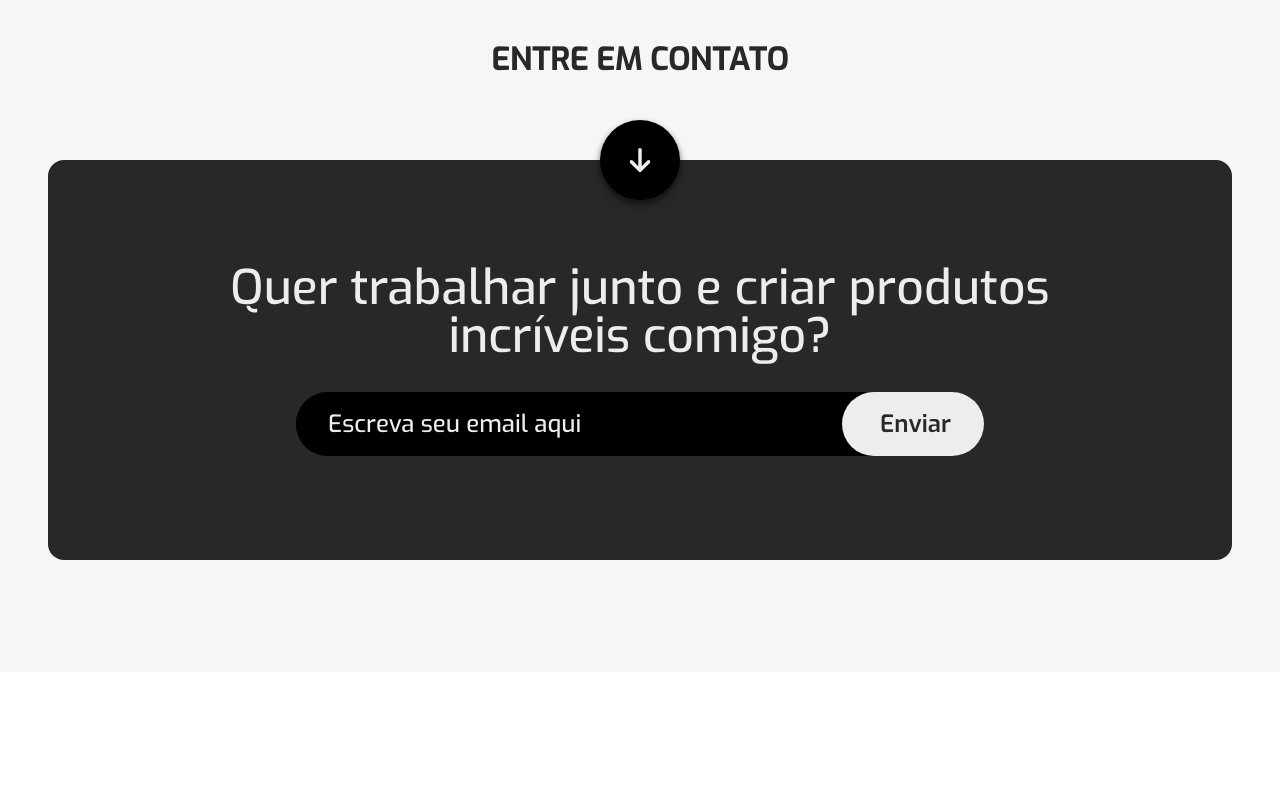
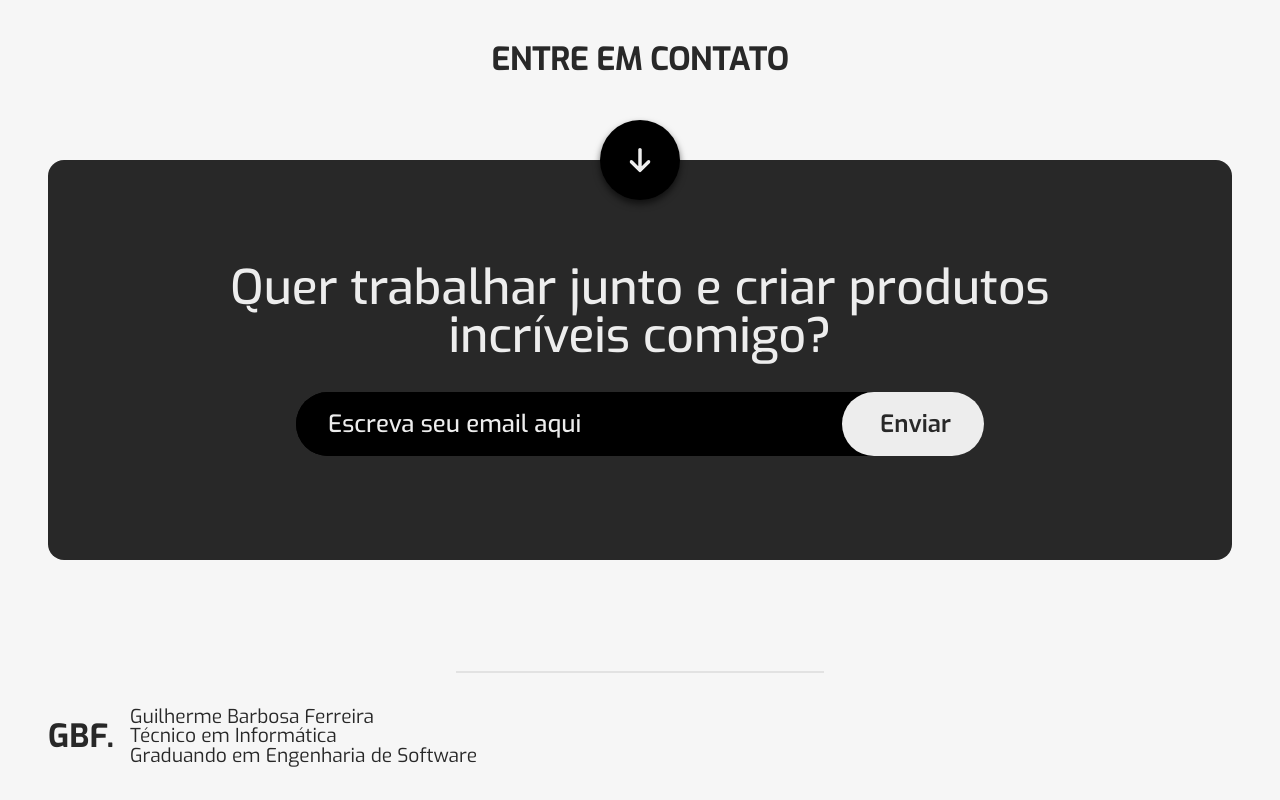
Before and after one commit to guibrbs/Portfolio-OLD, a React (Vite) app: page / in a window 1280 px wide. Shown: the part 1708-2508 px from the top of the page. Before the commit the page ends 2380 px from the top, so only its background shows below. Built offline with nearby package versions, Linux system fonts and the light colour scheme.

Commit message:
:rocket: Setting up footer and styling

```diff
--- /dev/null
+++ b/src/components/Footer/index.tsx
@@ -0,0 +1,16 @@
+import React from "react";
+import './styles.css'
+
+export default function Footer() {
+    return(
+        <footer className="footer-container">
+            <h1>GBF.</h1>
+            <div>
+                <p>Guilherme Barbosa Ferreira</p>
+                <p>Técnico em Informática</p>
+                <p>Graduando em Engenharia de Software</p>
+            </div>
+
+        </footer>
+    )
+}
--- /dev/null
+++ b/src/components/Footer/styles.css
@@ -0,0 +1,28 @@
+.footer-container{
+    position: relative;
+    width: 100%;
+    height: 8rem;
+    display: flex;
+    align-items: center;
+    color: var(--primary-color);
+}
+
+.footer-container::before{
+    content: '';
+    position: absolute;
+    width: 23rem;
+    height: 1px;
+    background-color: var(--line-color);
+    transform: translate(-50%, -50%);
+    top: 0;
+    left: 50%;
+}
+
+.footer-container h1{
+    margin-right: 1rem;
+}
+
+.footer-container p{
+    line-height: 1.2rem;
+    font-size: 1.2rem;
+}
--- a/src/pages/Home.tsx
+++ b/src/pages/Home.tsx
@@ -3,6 +3,7 @@ import Header from "../components/Header";
 import ShowArea from "../components/ShowArea";
 import Projects from "../components/Projects";
 import FormContact from "../components/FormContact";
+import Footer from "../components/Footer";
 import './Home.css'
 
 export default function Home({ mode }: { mode:any }){
@@ -17,6 +18,7 @@ export default function Home({ mode }: { mode:any }){
             <ShowArea props={theme}/>
             <Projects />
             <FormContact />
+            <Footer />
         </>
     )
 }
```
